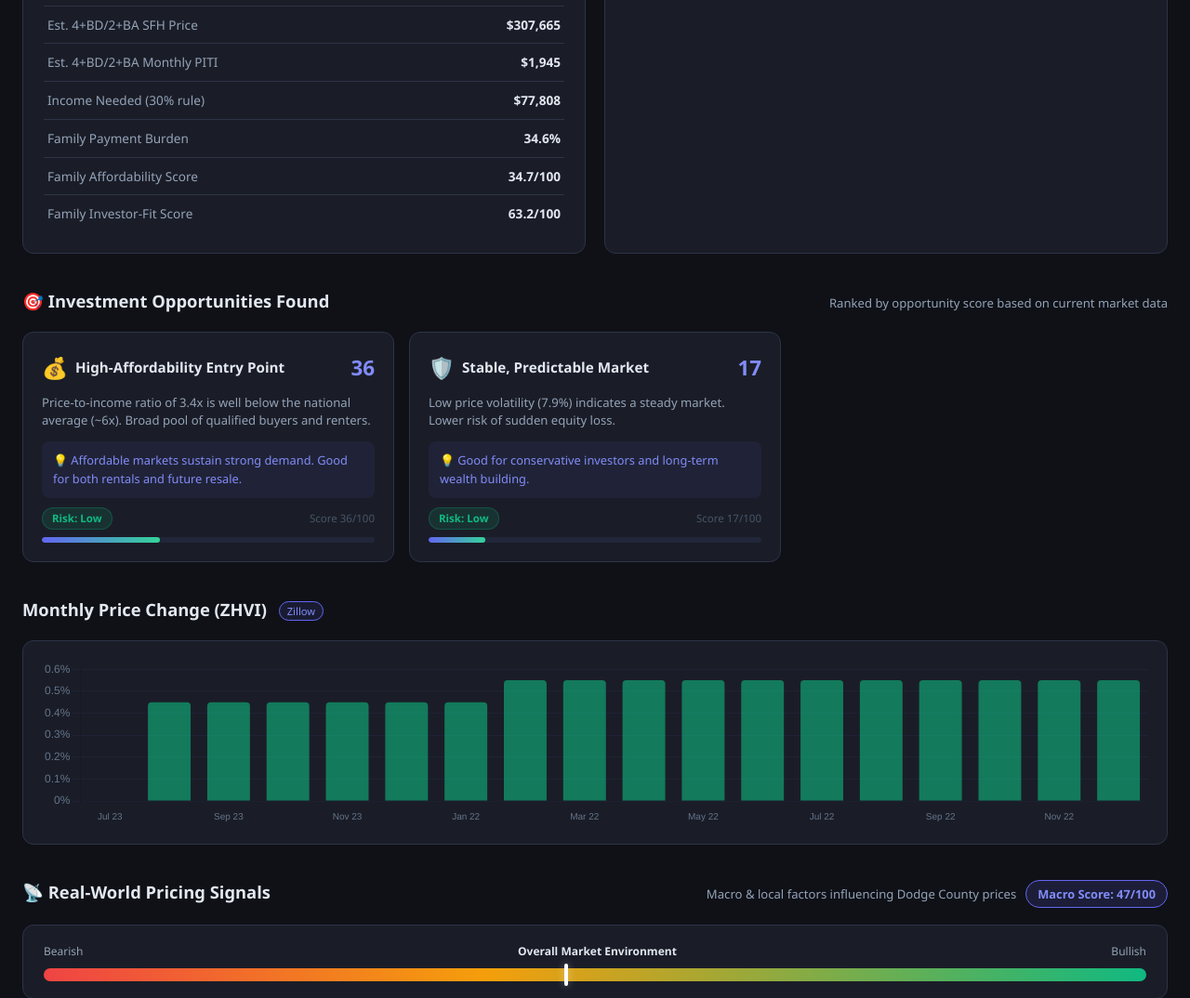
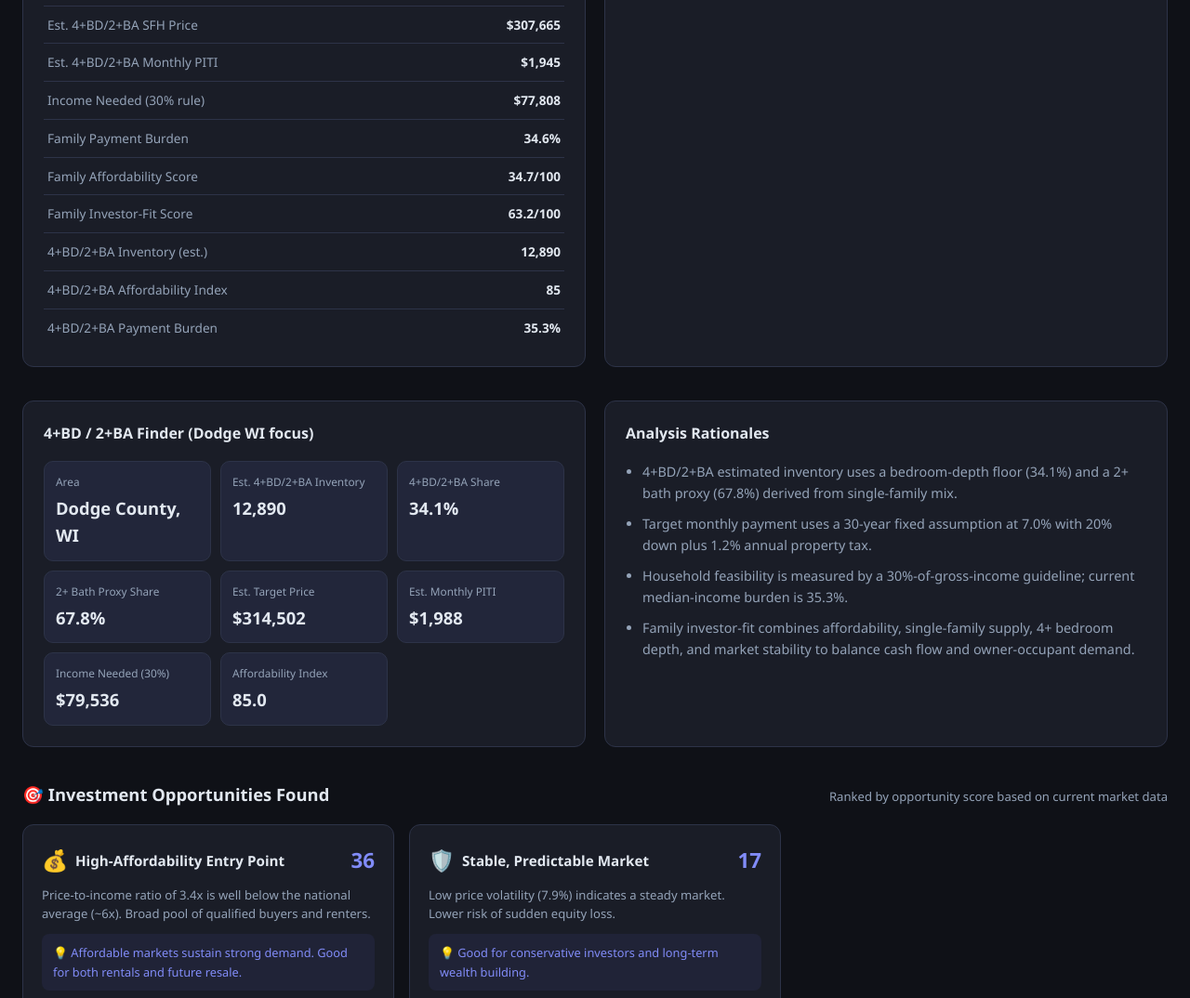
Before and after one commit to schoenwetteradam/calculator, a Flask app: page / in a window 1280 px wide. Shown: the part 1752-2826 px from the top of the page at 93% size. Run offline with Flask 3, Linux system fonts and the light colour scheme; data that the repository does not hold is empty; parts of the project's set-up code (start-up, migrations or seed data) failed here and were passed over.

Commit message:
Add 4+BD/2+BA finder views, calculations, and rationales

```diff
--- a/app.py
+++ b/app.py
@@ -145,12 +145,21 @@
             market_stats = analyzer.get_market_stats(zhvi_data, census_data)
             inv_score = deal_finder.calculate_investment_score(zhvi_data, census_data)
 
-            overall = round((inv_score.get("score", 50) * 0.65) + (market_stats.get("family_investor_fit_score", 50) * 0.35), 1)
+            target_index = market_stats.get("target_4bd2ba_affordability_index", 0)
+            target_supply = market_stats.get("target_4bd2ba_share_pct", 0)
+            target_finder_score = round(min(100.0, (target_index * 0.65) + (target_supply * 0.35)), 1)
+            overall = round(
+                (inv_score.get("score", 50) * 0.50)
+                + (market_stats.get("family_investor_fit_score", 50) * 0.25)
+                + (target_finder_score * 0.25),
+                1,
+            )
             rankings.append({
                 "municipality": municipality_cfg,
                 "trend": trend,
                 "market_stats": market_stats,
                 "investment_score": inv_score,
+                "target_finder_score": target_finder_score,
                 "overall_rank_score": overall,
             })
         except Exception as exc:
--- a/src/analyzer.py
+++ b/src/analyzer.py
@@ -186,6 +186,33 @@
         )
         family_investor_fit_grade = self._letter_grade(family_investor_fit_score)
 
+        # Target-home finder metrics (4+ bed, 2+ bath SFH)
+        # ACS provides bedroom mix but not a direct 2+ bathroom field at this geography,
+        # so we model bath adequacy as a conservative share of larger single-family stock.
+        two_plus_bath_proxy_share = round(min(95.0, (single_family_share * 0.62) + (four_plus_bed_share * 0.45)), 1)
+        target_4bd2ba_share = round(min(four_plus_bed_share, two_plus_bath_proxy_share), 1)
+        target_4bd2ba_units = int(round((census_data.get("total_units", 0) * target_4bd2ba_share) / 100))
+        target_home_price_estimate = round(current * 1.38, 2)
+        target_down = target_home_price_estimate * 0.20
+        target_loan = target_home_price_estimate - target_down
+        if monthly_rate > 0:
+            target_piti = target_loan * (monthly_rate * (1 + monthly_rate) ** n_payments) / (((1 + monthly_rate) ** n_payments) - 1)
+        else:
+            target_piti = target_loan / n_payments
+        target_piti += target_home_price_estimate * 0.012 / 12
+        target_piti = round(target_piti, 2)
+        target_income_needed = round(target_piti * 12 / 0.30, 2)
+        target_affordability_ratio = round((median_income / target_income_needed) if target_income_needed else 0, 2)
+        target_affordability_index = round(target_affordability_ratio * 100, 1)
+        target_payment_burden = round((target_piti / (median_income / 12)) * 100, 1) if median_income else 0
+
+        analysis_rationales = [
+            f"4+BD/2+BA estimated inventory uses a bedroom-depth floor ({four_plus_bed_share:.1f}%) and a 2+ bath proxy ({two_plus_bath_proxy_share:.1f}%) derived from single-family mix.",
+            "Target monthly payment uses a 30-year fixed assumption at 7.0% with 20% down plus 1.2% annual property tax.",
+            f"Household feasibility is measured by a 30%-of-gross-income guideline; current median-income burden is {target_payment_burden:.1f}%.",
+            "Family investor-fit combines affordability, single-family supply, 4+ bedroom depth, and market stability to balance cash flow and owner-occupant demand.",
+        ]
+
         return {
             "current_zhvi": round(current, 2),
             "median_home_value_census": census_data.get("median_home_value", 0),
@@ -216,6 +243,16 @@
             "market_volatility_score": volatility_score,
             "family_investor_fit_score": family_investor_fit_score,
             "family_investor_fit_grade": family_investor_fit_grade,
+            "two_plus_bath_proxy_share_pct": two_plus_bath_proxy_share,
+            "target_4bd2ba_share_pct": target_4bd2ba_share,
+            "target_4bd2ba_units_estimate": target_4bd2ba_units,
+            "target_4bd2ba_price_estimate": target_home_price_estimate,
+            "target_4bd2ba_monthly_piti": target_piti,
+            "target_4bd2ba_income_needed": target_income_needed,
+            "target_4bd2ba_affordability_ratio": target_affordability_ratio,
+            "target_4bd2ba_affordability_index": target_affordability_index,
+            "target_4bd2ba_payment_burden_pct": target_payment_burden,
+            "analysis_rationales": analysis_rationales,
             "population": census_data.get("population", 0),
             "total_units": census_data.get("total_units", 0),
             "owner_occupied": census_data.get("owner_occupied", 0),
--- a/static/css/analyzer.css
+++ b/static/css/analyzer.css
@@ -732,3 +732,36 @@
   color: var(--text-muted);
   line-height: 1.6;
 }
+
+/* ---- 4+BD/2+BA finder + rationales ---- */
+.target-home-grid {
+  display: grid;
+  grid-template-columns: repeat(auto-fit, minmax(170px, 1fr));
+  gap: 10px;
+}
+
+.target-kpi {
+  border: 1px solid var(--border);
+  background: var(--bg-card);
+  border-radius: 10px;
+  padding: 12px;
+}
+
+.target-kpi .kpi-label {
+  font-size: 0.74rem;
+  color: var(--text-muted);
+  margin-bottom: 4px;
+}
+
+.target-kpi .kpi-value {
+  font-size: 1.15rem;
+  font-weight: 700;
+}
+
+.rationale-list {
+  margin-left: 18px;
+  color: var(--text-muted);
+  display: grid;
+  gap: 10px;
+  font-size: 0.9rem;
+}
--- a/static/js/analyzer.js
+++ b/static/js/analyzer.js
@@ -131,6 +131,7 @@
   renderHeroMetrics(trend, market_stats, investment_score, trend_detail);
   updateChart(zhvi_history, trend_detail, currentRange);
   renderStatsTable(market_stats);
+  renderTargetHomeView(market_stats, county);
   renderScoreGauge(investment_score);
   renderScoreComponents(investment_score);
   renderDeals(deals);
@@ -271,12 +272,44 @@
     ["Family Payment Burden", (stats.family_payment_burden_pct || 0) + "%"],
     ["Family Affordability Score", (stats.family_affordability_score || 0) + "/100"],
     ["Family Investor-Fit Score", (stats.family_investor_fit_score || 0) + "/100"],
+    ["4+BD/2+BA Inventory (est.)", num(stats.target_4bd2ba_units_estimate)],
+    ["4+BD/2+BA Affordability Index", (stats.target_4bd2ba_affordability_index || 0) + ""],
+    ["4+BD/2+BA Payment Burden", (stats.target_4bd2ba_payment_burden_pct || 0) + "%"],
   ];
 
   const tbody = document.querySelector("#stats-table tbody");
   tbody.innerHTML = rows
     .map(([label, val]) => `<tr><td>${label}</td><td>${val}</td></tr>`)
     .join("");
+}
+
+function renderTargetHomeView(stats, county) {
+  const grid = el("target-home-grid");
+  if (!grid) return;
+
+  const isWi = county && county.state === "WI";
+  const title = isWi ? "Dodge County, WI" : `Dodge County, ${county?.state || ""}`;
+
+  const cards = [
+    ["Area", title],
+    ["Est. 4+BD/2+BA Inventory", num(stats.target_4bd2ba_units_estimate)],
+    ["4+BD/2+BA Share", (stats.target_4bd2ba_share_pct || 0) + "%"],
+    ["2+ Bath Proxy Share", (stats.two_plus_bath_proxy_share_pct || 0) + "%"],
+    ["Est. Target Price", fmt$(stats.target_4bd2ba_price_estimate)],
+    ["Est. Monthly PITI", fmt$(stats.target_4bd2ba_monthly_piti)],
+    ["Income Needed (30%)", fmt$(stats.target_4bd2ba_income_needed)],
+    ["Affordability Index", (stats.target_4bd2ba_affordability_index || 0).toFixed(1)],
+  ];
+
+  grid.innerHTML = cards
+    .map(([label, value]) => `<div class="target-kpi"><div class="kpi-label">${label}</div><div class="kpi-value">${value || "—"}</div></div>`)
+    .join("");
+
+  const rationale = el("rationale-list");
+  const notes = stats.analysis_rationales || [];
+  rationale.innerHTML = notes.length
+    ? notes.map((n) => `<li>${n}</li>`).join("")
+    : '<li>No rationale details available for this selection.</li>';
 }
 
 /* ---- Score gauge (arc) ---- */
@@ -645,7 +678,8 @@
             <tr><td>Overall Rank Score</td><td><strong>${row.overall_rank_score}</strong></td></tr>
             <tr><td>Investment Score</td><td>${inv.score || "—"} (${inv.grade || "—"})</td></tr>
             <tr><td>Family Investor-Fit</td><td>${stats.family_investor_fit_score || "—"}/100</td></tr>
-            <tr><td>4+ Bedroom Share</td><td>${stats.four_plus_bedroom_share_pct || "—"}%</td></tr>
+            <tr><td>4+BD/2+BA Finder Score</td><td>${row.target_finder_score || "—"}/100</td></tr>
+            <tr><td>4+BD/2+BA Share</td><td>${stats.target_4bd2ba_share_pct || "—"}%</td></tr>
             <tr><td>Est. 4+BD/2+BA PITI</td><td>${fmt$(stats.sfh_family_monthly_piti)}</td></tr>
             <tr><td>12-mo Trend</td><td>${trend.change_12mo_pct >= 0 ? "+" : ""}${(trend.change_12mo_pct || 0).toFixed(1)}%</td></tr>
           </table>
@@ -720,14 +754,14 @@
 }
 
 function showSections() {
-  ["hero-metrics", "chart-section", "stats-section", "deals-section"].forEach((id) => {
+  ["hero-metrics", "chart-section", "stats-section", "target-home-section", "deals-section"].forEach((id) => {
     const s = document.getElementById(id);
     if (s) s.classList.remove("hidden");
   });
 }
 
 function hideSections() {
-  ["hero-metrics", "chart-section", "stats-section", "deals-section", "redfin-section", "signals-section", "source-notice"].forEach((id) => {
+  ["hero-metrics", "chart-section", "stats-section", "target-home-section", "deals-section", "redfin-section", "signals-section", "source-notice"].forEach((id) => {
     const s = document.getElementById(id);
     if (s) s.classList.add("hidden");
   });
--- a/templates/property_analyzer.html
+++ b/templates/property_analyzer.html
@@ -137,6 +137,19 @@
     </div>
   </section>
 
+  <section id="target-home-section" class="section hidden">
+    <div class="two-col">
+      <div class="panel">
+        <h2>4+BD / 2+BA Finder (Dodge WI focus)</h2>
+        <div class="target-home-grid" id="target-home-grid"></div>
+      </div>
+      <div class="panel">
+        <h2>Analysis Rationales</h2>
+        <ul class="rationale-list" id="rationale-list"></ul>
+      </div>
+    </div>
+  </section>
+
   <!-- ===== Deal Opportunities ===== -->
   <section id="deals-section" class="section hidden">
     <div class="section-header">
```
Also changed, not shown: README.md.
